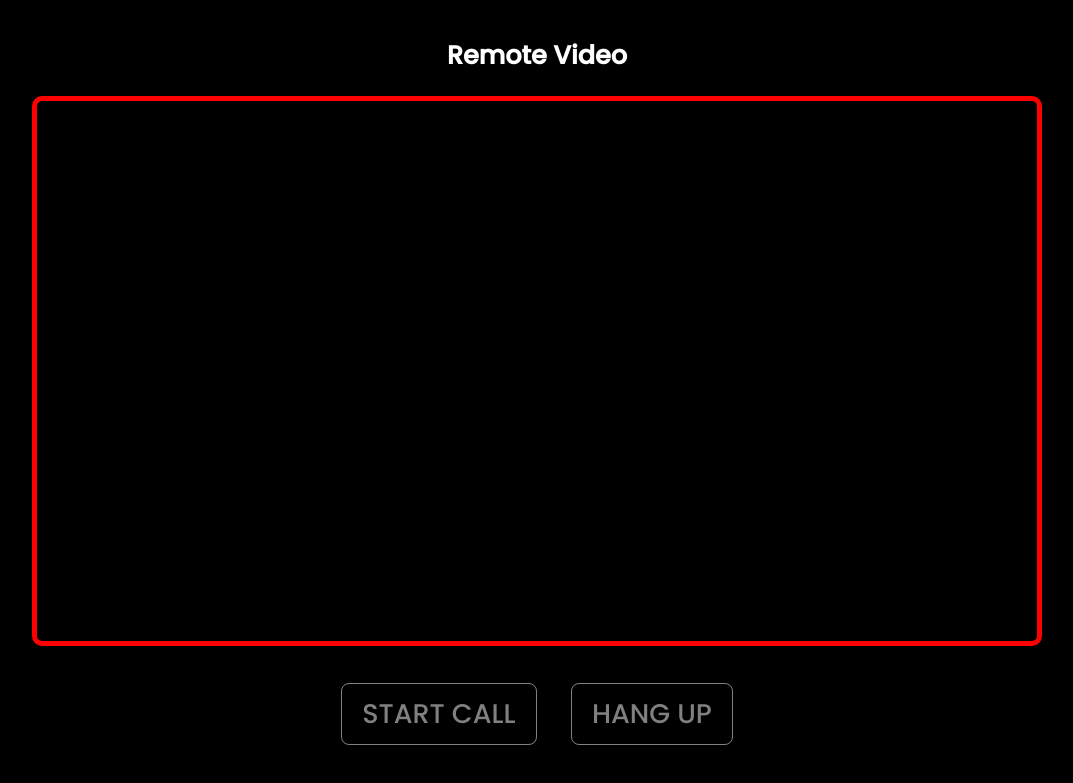
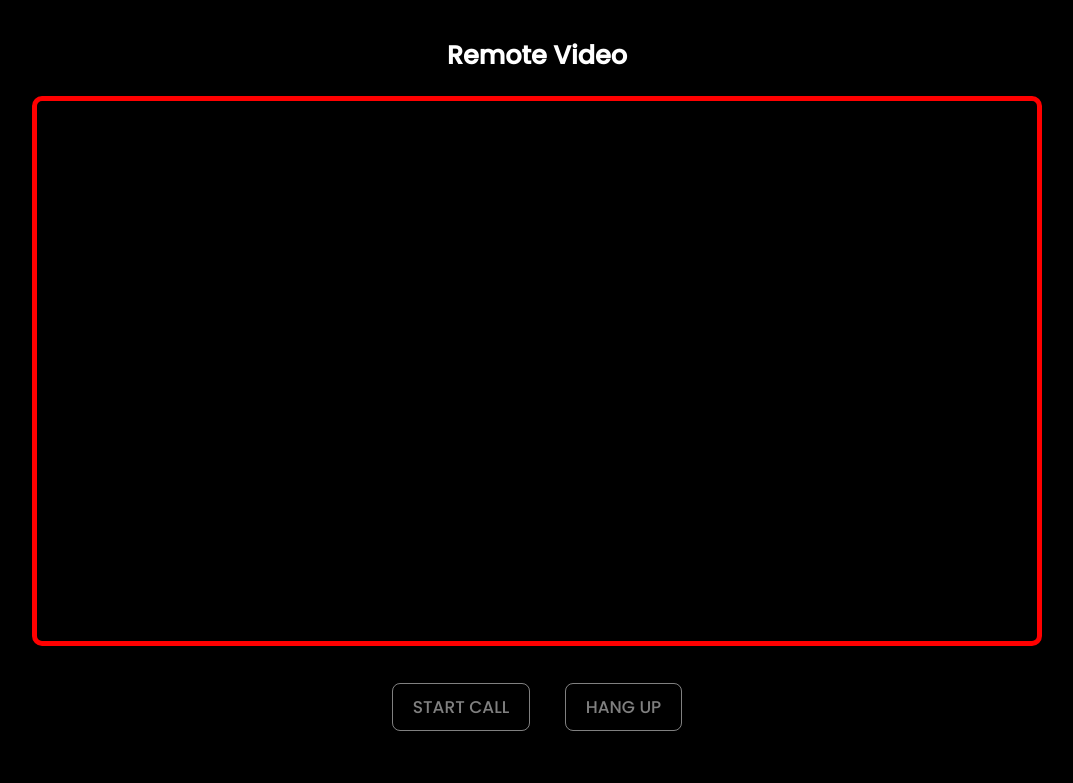
Before and after one commit to 0xIftekhar443/Webrtc-example, a plain HTML site: page index.html in a window 1280 px wide. Shown: the part 709-1492 px from the top of the page, without its empty margins (103-1176 px from the left). Drawn offline with Linux system fonts and the light colour scheme.

Commit message:
hi commit nigga

```diff
--- a/index.html
+++ b/index.html
@@ -34,7 +34,7 @@
   padding: 10px 20px;
   text-transform: uppercase;
   border-radius: 8px;
-  font-size: 27px;
+  font-size: 17px;
   font-weight: 500;
   color: #ffffff80;
   text-shadow: none;
@@ -63,7 +63,7 @@
   padding: 10px 20px;
   text-transform: uppercase;
   border-radius: 8px;
-  font-size: 27px;
+  font-size: 17px;
   font-weight: 500;
   color: #ffffff80;
   text-shadow: none;
```
Also changed, not shown: 1 other file.
